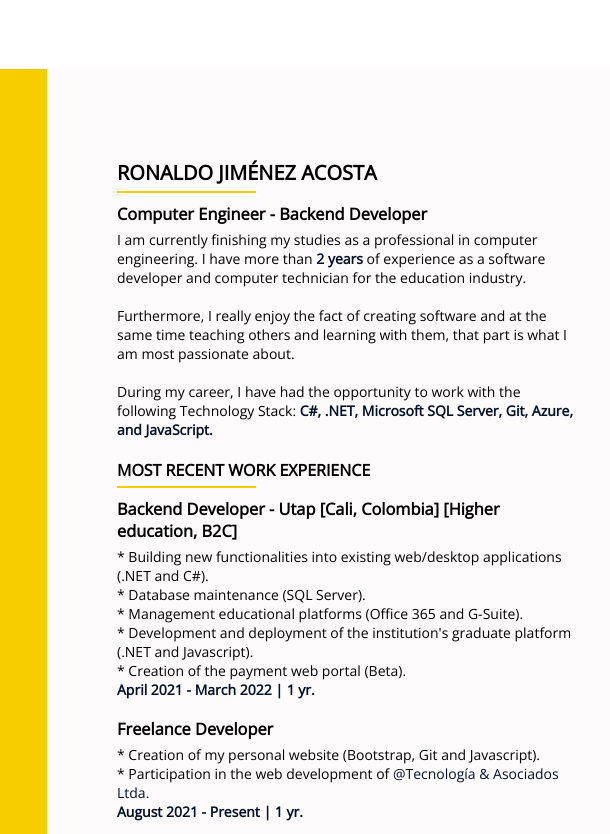
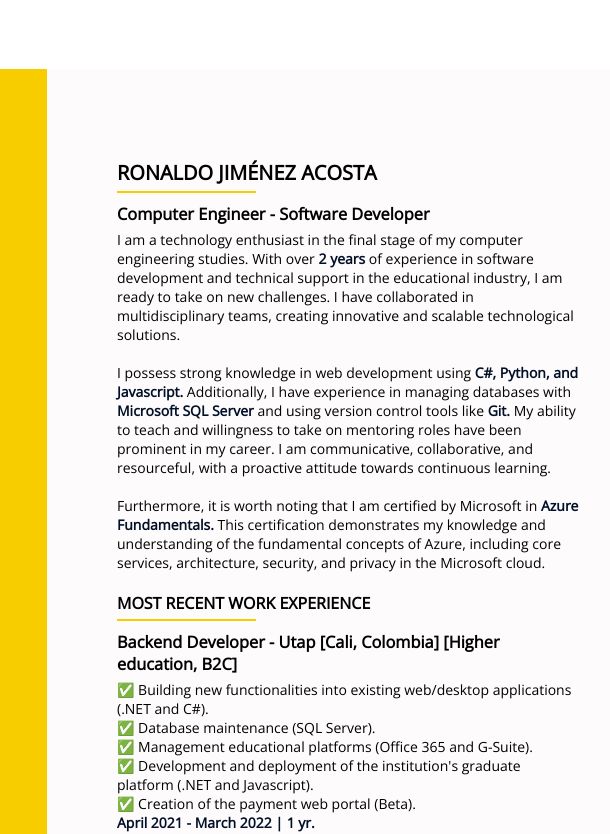
Before and after one commit to JimcostDev/jimcostdev_cv, a plain HTML site: page index.html in a window 1280 px wide. Shown: the top 834 px of the page, 421-1031 px from the left. Drawn offline with nearby package versions, Linux system fonts and the light colour scheme.

Commit message:
cambios en: descripcion de la presentacion y anexo nuevo trabajo

```diff
--- a/index.html
+++ b/index.html
@@ -47,19 +47,26 @@
 				<h2 class="titulo titulo-principal">RONALDO JIMÉNEZ ACOSTA</h2>
                 <hr class="linea linea-principal">
                 <div class="descripcion">
-                    <h3 class="rol mb">Computer Engineer - Backend Developer</h3>
+                    <h3 class="rol mb">Computer Engineer - Software Developer</h3>
                     <p>
-                        I am currently finishing my studies as a professional in computer engineering.
-                        I have more than <span class="bold">2 years</span> of experience as a software developer and computer technician for the education industry.
+                        I am a technology enthusiast in the final stage of my computer engineering studies.
+                        With over <span class="bold">2 years</span> of experience in software development and technical support in the
+                        educational industry, I am ready to take on new challenges. I have collaborated in
+                        multidisciplinary teams, creating innovative and scalable technological solutions.
                     </p>
                     <br>
                     <p>
-                        Furthermore, I really enjoy the fact of creating software and at the same time teaching others and learning with them, that part is what I am most passionate about.
+                        I possess strong knowledge in web development using <span class="bold">C#, Python, and Javascript.</span>
+                        Additionally, I have experience in managing databases with <span class="bold">Microsoft SQL Server</span>
+                        and using version control tools like <span class="bold">Git.</span> My ability to teach and willingness to
+                        take on mentoring roles have been prominent in my career. I am communicative,
+                        collaborative, and resourceful, with a proactive attitude towards continuous learning.
                     </p>
                     <br>
                     <p>
-                        During my career, I have had the opportunity to work with the following Technology Stack:
-                        <span class="bold">C#, .NET, Microsoft SQL Server, Git, Azure, and JavaScript.</span>
+                        Furthermore, it is worth noting that I am certified by Microsoft in <span class="bold">Azure Fundamentals.</span>
+                        This certification demonstrates my knowledge and understanding of the fundamental concepts of Azure,
+                        including core services, architecture, security, and privacy in the Microsoft cloud.
                     </p>
                 </div>
             </div>
@@ -70,20 +77,19 @@
                 <hr class="linea linea-principal">
                 <div class="descripcion">
                     <h3 class="rol mb">Backend Developer - Utap [Cali, Colombia] [Higher education, B2C] </h3>
-                    <p> * Building new functionalities into existing web/desktop applications (.NET and C#).</p>
-                    <p> * Database maintenance (SQL Server).</p>
-                    <p> * Management educational platforms (Office 365 and G-Suite).</p>
-                    <p> * Development and deployment of the institution's graduate platform (.NET and Javascript).</p>
-                    <p> * Creation of the payment web portal (Beta).</p>
+                    <p> ✅ Building new functionalities into existing web/desktop applications (.NET and C#).</p>
+                    <p> ✅ Database maintenance (SQL Server).</p>
+                    <p> ✅ Management educational platforms (Office 365 and G-Suite).</p>
+                    <p> ✅ Development and deployment of the institution's graduate platform (.NET and Javascript).</p>
+                    <p> ✅ Creation of the payment web portal (Beta).</p>
                     <p><span class="bold">April 2021 - March 2022 | 1 yr.</span></p>
                 </div>
                 <br>
                 <div class="descripcion">
-                    <h3 class="rol mb">Freelance Developer</h3>
-                    <p> * Creation of my personal website (Bootstrap, Git and Javascript).</a></p>
-                    <p> * Participation in the web development of <a href="https://www.tecnologiayasociados.com" target="_blank"> @Tecnología & Asociados Ltda. </a></p>
+                    <h3 class="rol mb">Academic Tutor and Programming Instructor</h3>
+                    <p> ✅ Classes and tutorials on programming and software development, including fundamentals of programming, Python, Javascript, and C#.</p>
                     <p>
-                        <span class="bold">August 2021 - Present | 1 yr.</span>
+                        <span class="bold">October 2022 - Present | 9 mos.</span>
                     </p>
                 </div>
                 <br>
```
